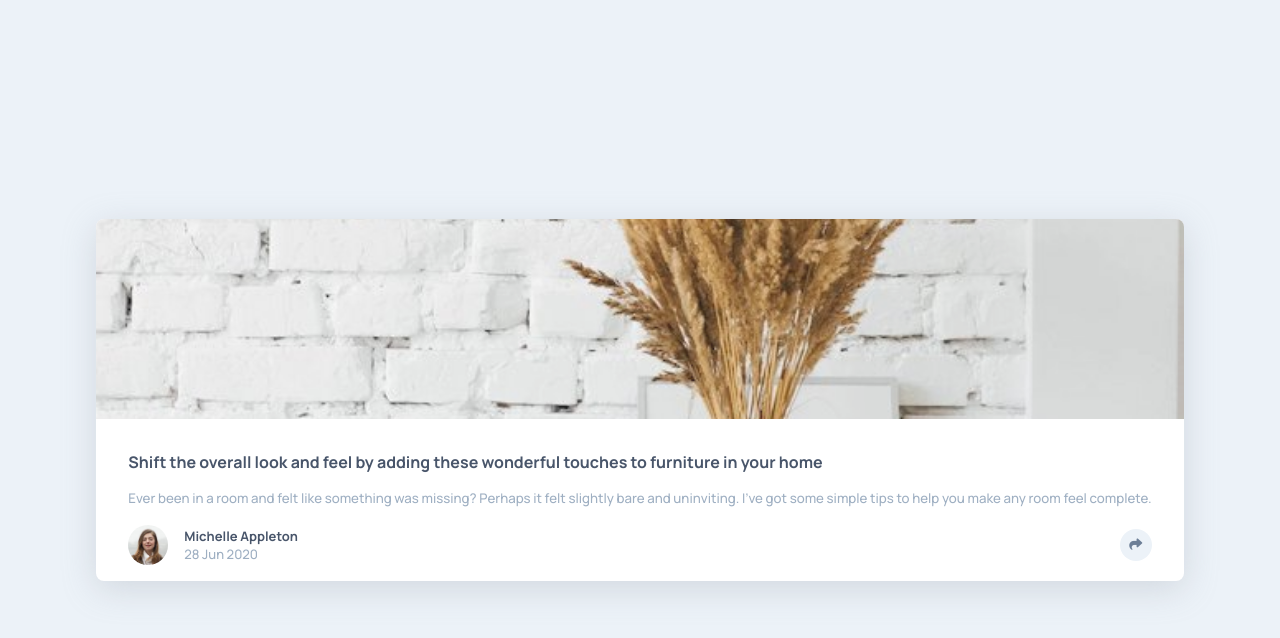
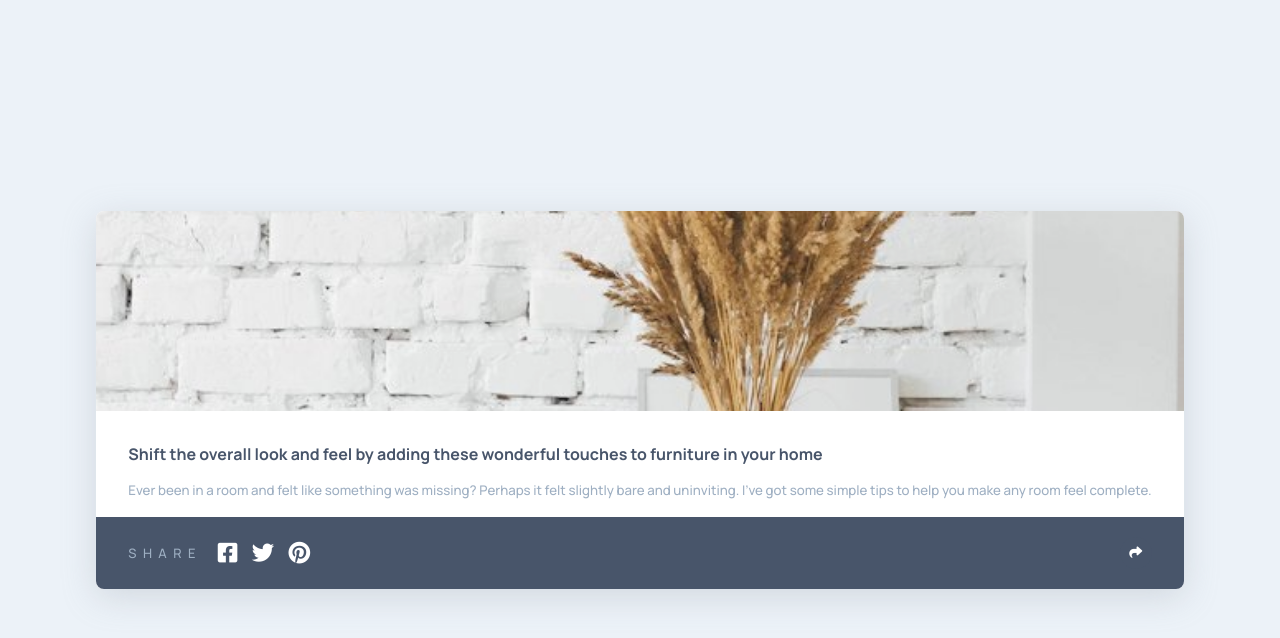
Before and after one commit to serhii-bielik/fm-article-preview-component, a plain HTML site: page index.html in a window 1280 px wide. Both pictures are taken after a click on the element 1135 px from the left and 544 px from the top of the page. Drawn offline with Linux system fonts and the light colour scheme.

Commit message:
add share panel logic

```diff
--- a/index.html
+++ b/index.html
@@ -40,19 +40,25 @@
             you make any room feel complete.
           </p>
         </div>
+        <div class="bottom">
           <div class="author">
-          <img src="./images/avatar-michelle.jpg" class="author__avatar" alt="Michelle Appleton" />
+            <img
+              src="./images/avatar-michelle.jpg"
+              class="author__avatar"
+              alt="Michelle Appleton"
+            />
             <div class="author__details">
               <div>
                 <div class="author__name">Michelle Appleton</div>
                 <div class="author__date">28 Jun 2020</div>
               </div>
-            <div class="share" title="Share">
+              <div class="share" title="Share" tabindex="0">
                 <i class="fa-sharp fa-solid fa-share"></i>
               </div>
             </div>
+          </div>
           <div class="share-panel">
-            Share
+            <span>Share</span>
             <a href="#fb"><i class="fa-brands fa-square-facebook"></i></a>
             <a href="#tw"><i class="fa-brands fa-twitter"></i></a>
             <a href="#pt"><i class="fa-brands fa-pinterest"></i></a>
@@ -60,5 +66,6 @@
         </div>
       </section>
     </main>
+    <script src="./script.js"></script>
   </body>
 </html>
--- /dev/null
+++ b/script.js
@@ -0,0 +1,7 @@
+const shareBtn = document.querySelector('.share');
+const sharePanel = document.querySelector('.share-panel');
+
+shareBtn.addEventListener('click', function () {
+  shareBtn.classList.toggle('share-active');
+  sharePanel.classList.toggle('show-share');
+});
```
Lines whose indentation alone changed are shown as unchanged.
